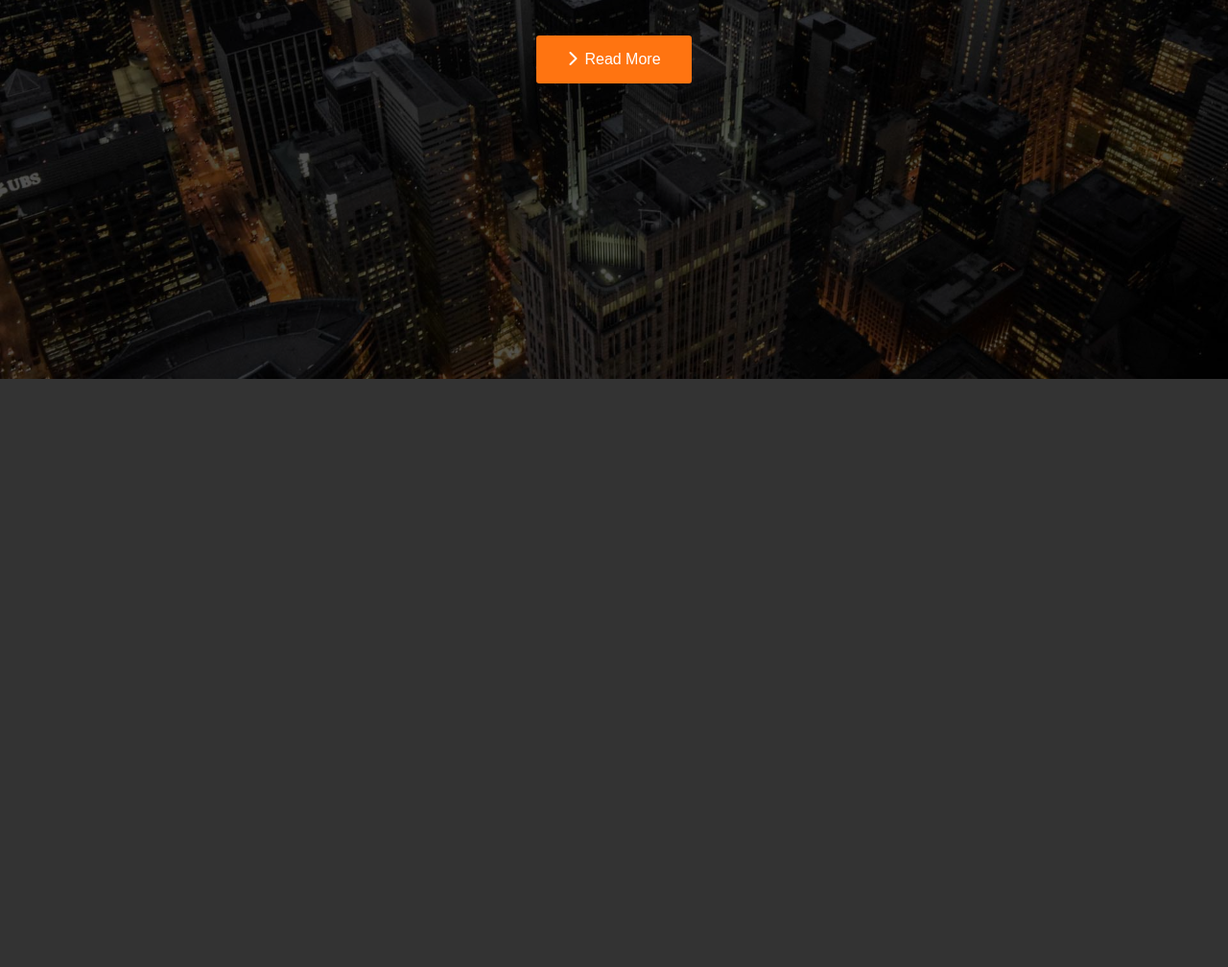
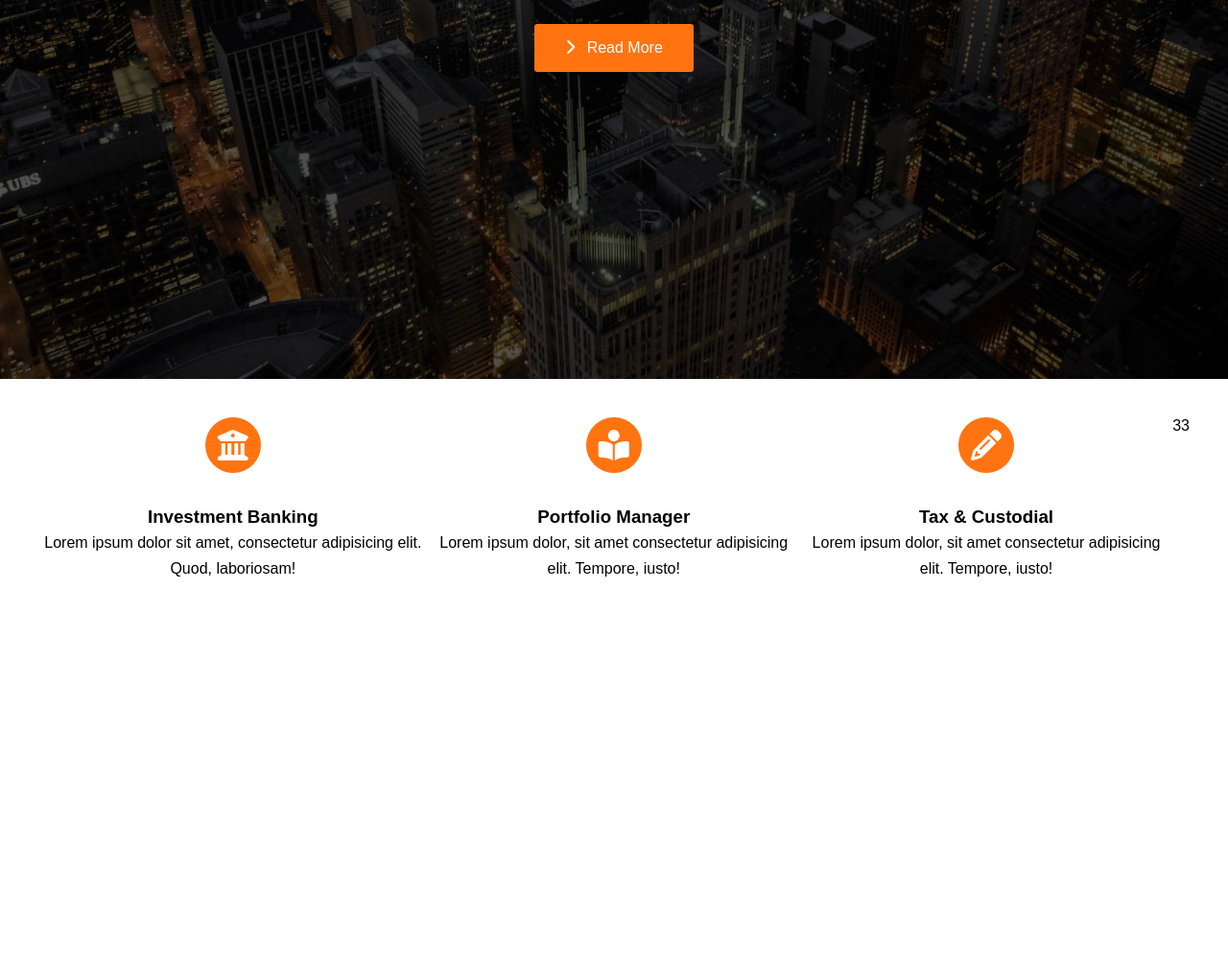
Before and after one commit to William-italia/EdgeLedger-Website-flexbox, a plain HTML site: page index.html in a window 1280 px wide. Shown: the part 405-1413 px from the top of the page at 96% size. After the commit the page ends 1051 px from the top, so only its background shows below. Drawn offline with Linux system fonts and the light colour scheme.

Commit message:
about icons -> solutions

```diff
--- a/assets/css/main.css
+++ b/assets/css/main.css
@@ -111,14 +111,43 @@ body {
 
 #show-content p {
     font-size: 1.2rem;
-    margin: 1rem 0 2.5rem 0;
+    margin: 1rem 0 2rem 0;
 }
 
+#show-content p.btn {
+    font-size: 1rem;
+    transition: .5s all ease;
+}
 
-.btn i {
+#show-content p.btn:hover {
+    background: var(--primary-color-dark);
+}
+
+.chevron {
+    transition: .5s all ease;
     margin-right: .5rem;
 }
 
-#about {
-    height: 100vh;
+#show-content .btn:hover .chevron{
+    margin-right: 0rem;
 }
+
+/* about icons */
+.flex-items {
+    display: flex;
+    justify-content: space-between;
+    text-align: center;
+    padding: 2.5rem;
+}
+
+.flex-items .box-icon i{
+    background: var(--primary-color);
+    padding: .8rem;
+    border-radius: 50%;
+    margin-bottom: 2rem;
+    color: var(--color-light);
+}
+
+.flex-items .box-icon {
+    line-height: 1.7em;
+}
--- a/assets/css/utilities.css
+++ b/assets/css/utilities.css
@@ -1,5 +1,6 @@
 :root {
     --primary-color: #ff7411;
+    --primary-color-dark: #cc5500;
     --color-light: #fff;
     --color-dark: #000;
     --bg-dark: #333;
--- a/index.html
+++ b/index.html
@@ -24,15 +24,48 @@
             <li><a href="#">Contact</a></li>
         </ul>
     </nav>
-    <section id="show-content">
+    <div id="show-content">
         <h1>The Sky Is The Limit</h1>
         <p>We provide world class financial assistance</p>
-        <a class="btn btn-color" href="#"><i class="fa-solid fa-chevron-right"></i>Read More</a>
-    </section>
+        <p class="btn btn-color ">
+            <span><i class="fa-solid fa-chevron-right chevron"></i></span>
+            <a href="#">Read More</a>
+        </p>
+    </div>
 </header>
 <main>
-    <section id="about" class="bg-dark">
-
+    <section id="about" class="bg-light">
+        <div class="flex-items">
+            <div class="box-icon">
+                <i class="fas fa-university fa-2x"></i>
+                <div>
+                    <h3>Investment Banking</h3>
+                    <p>Lorem ipsum dolor sit amet, consectetur adipisicing elit. Quod, laboriosam!</p>
+                </div>
+            </div>
+            <div class="box-icon">
+                <i class="fas fa-book-reader fa-2x"></i>
+                <div>
+                    <h3>Portfolio Manager</h3>
+                    <p>
+                    Lorem ipsum dolor, sit amet consectetur adipisicing elit.
+                    Tempore, iusto!
+                    </p>
+                </div>
+            </div>
+            <div class="box-icon">
+                <i class="fas fa-pencil-alt fa-2x"></i>
+                <div>
+                  <h3>Tax & Custodial</h3>
+                  <p>
+                    Lorem ipsum dolor, sit amet consectetur adipisicing elit.
+                    Tempore, iusto!
+                  </p>
+                </div>
+            </div>33
+        </div>
+    </section>
+    <section class="bg-dark">
     </section>
 </main>
 
```
